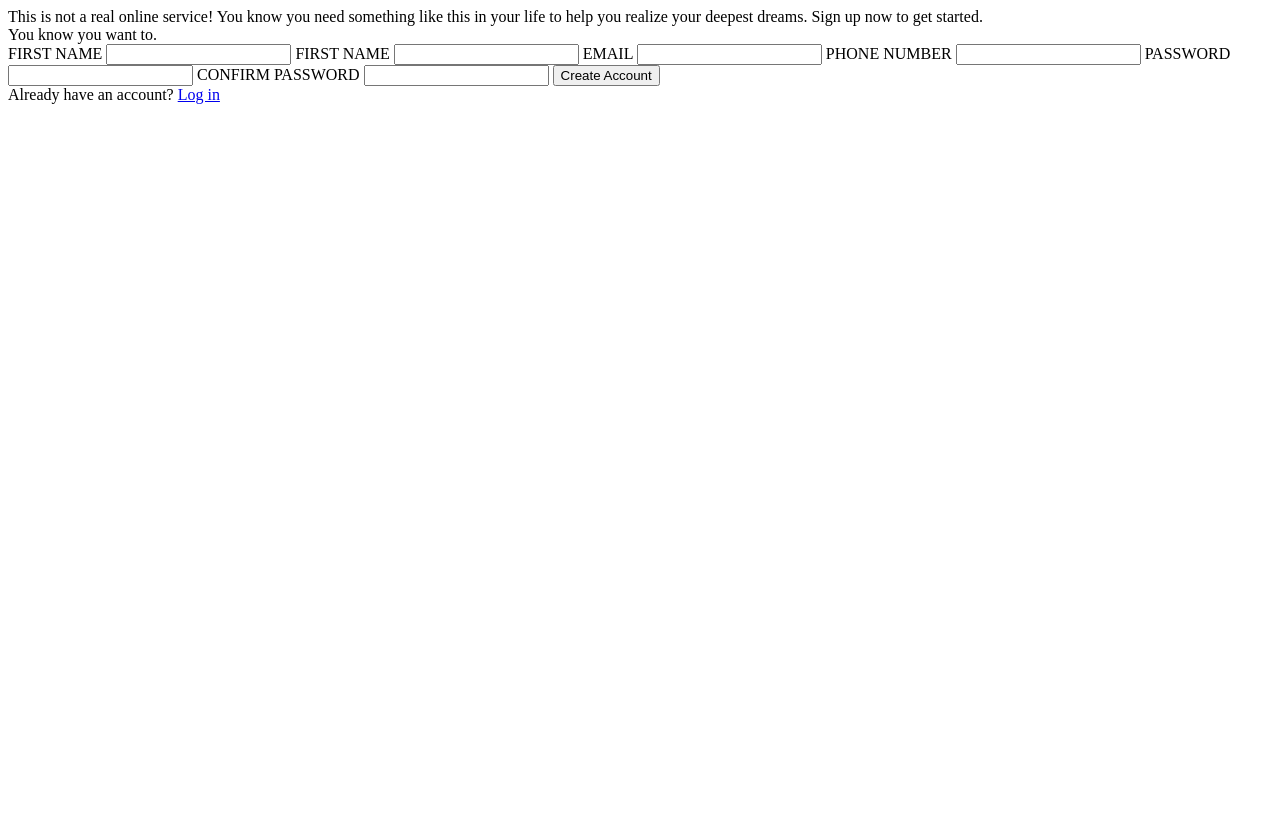
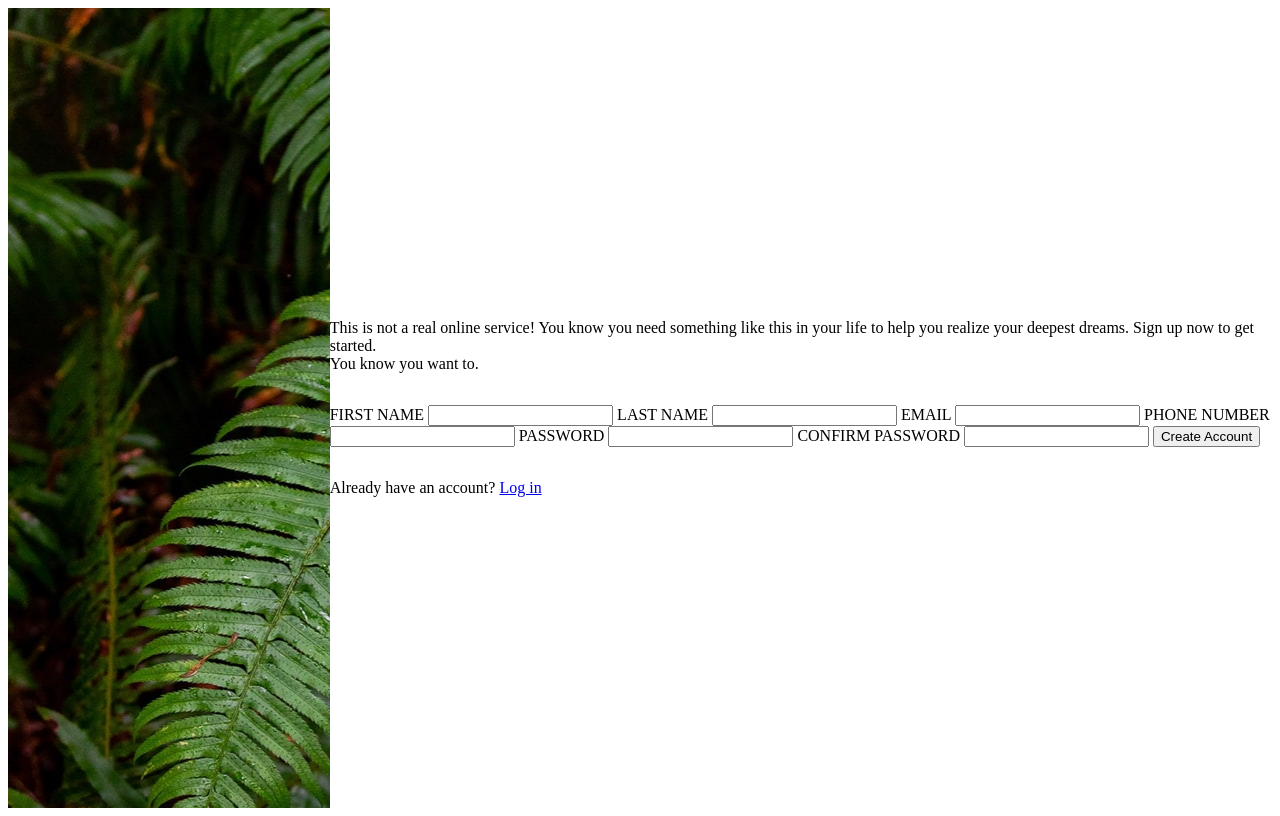
Before and after one commit to JonSaysHi/sign-up-form, a plain HTML site: page index.html in a window 1280 px wide. Drawn offline with Linux system fonts and the light colour scheme.

Commit message:
Style: add background image

```diff
--- a/index.html
+++ b/index.html
@@ -23,7 +23,7 @@
           <label for="first-name">FIRST NAME</label>
           <input type="text" name="first-name" id="first-name" />
 
-          <label for="last-name">FIRST NAME</label>
+          <label for="last-name">LAST NAME</label>
           <input type="text" name="last-name" id="last-name" />
 
           <label for="last-name">EMAIL</label>
--- a/style.css
+++ b/style.css
@@ -0,0 +1,17 @@
+body {
+  display: flex;
+}
+
+#container-left {
+  background-image: url(images/photo-1585202900225-6d3ac20a6962.jpeg);
+  background-repeat: no-repeat;
+  width: 50vw;
+  height: 100vh;
+}
+
+#container-right {
+  display: flex;
+  flex-direction: column;
+  justify-content: center;
+  gap: 2rem;
+}
```
